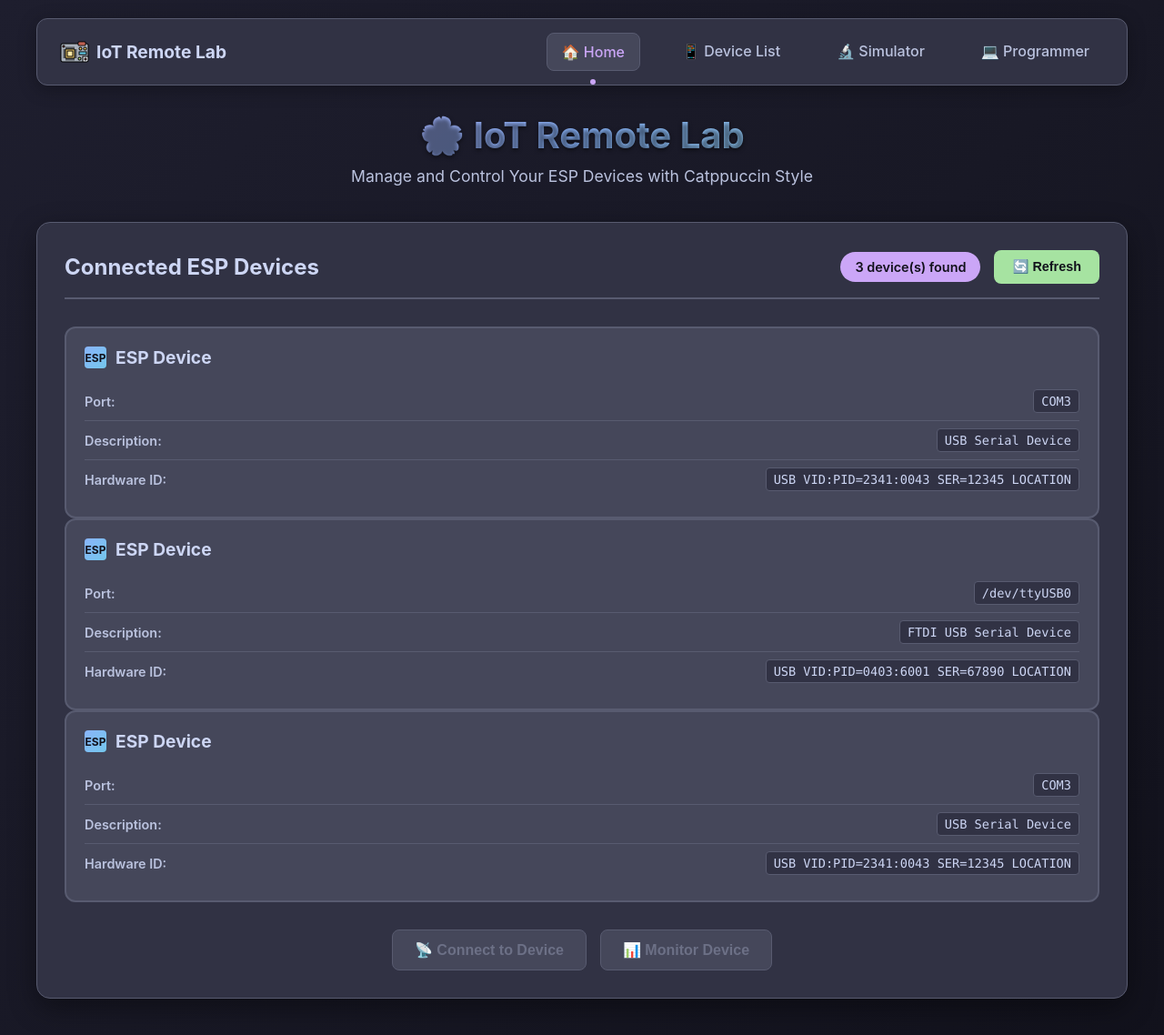
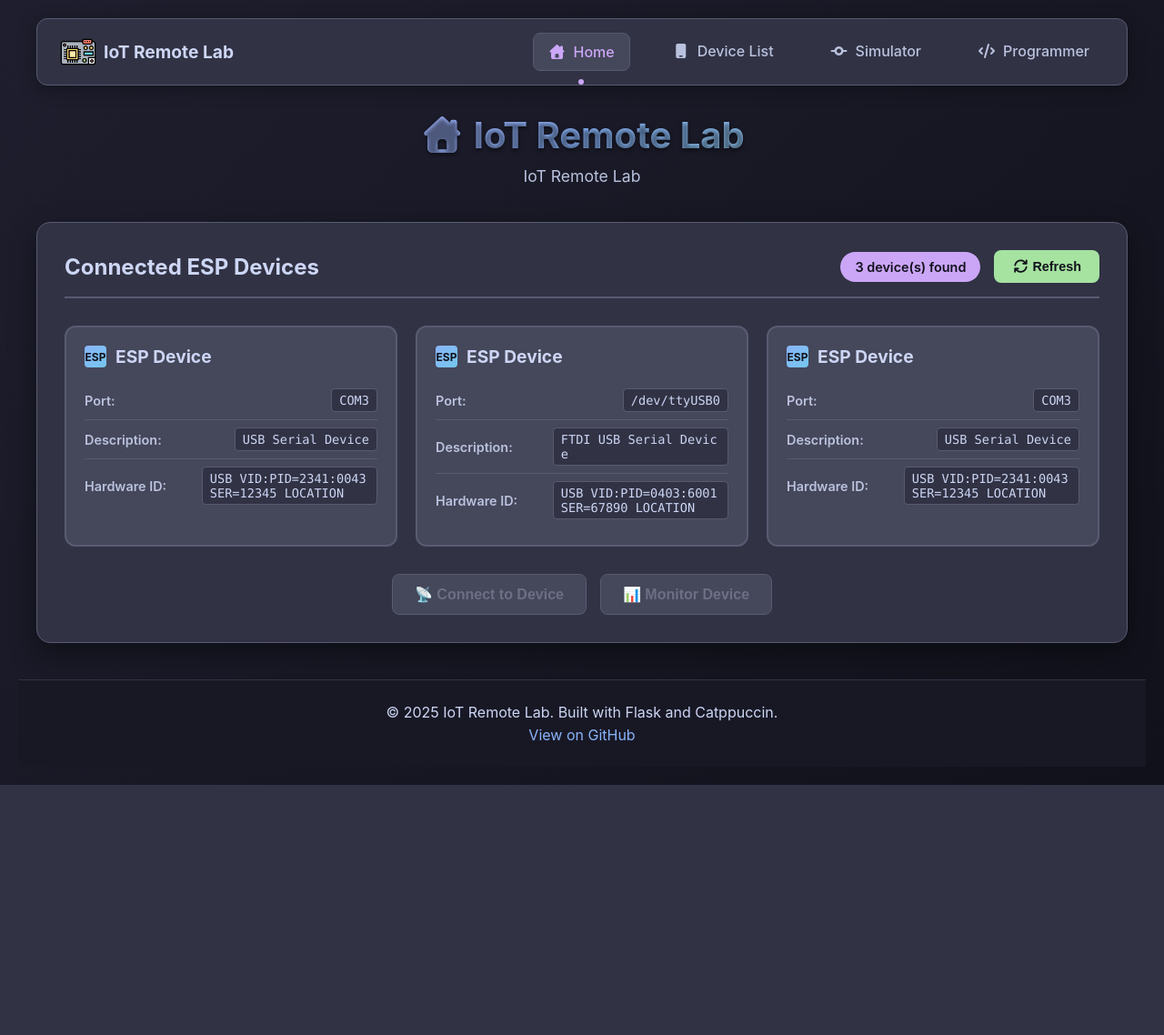
Before and after one commit to aruncs31s/IoT-Remote-Lab, a Flask app: page / in a window 1280 px wide. Shown: the top 1138 px of the page at 91% size. After the commit the page ends 863 px from the top, so only its background shows below. Run offline with Flask 3, Linux system fonts and the light colour scheme; some libraries are stand-ins or nearby versions.

Commit message:
css working

```diff
--- a/iot_remote_lab/server/static/css/base.css
+++ b/iot_remote_lab/server/static/css/base.css
@@ -28,7 +28,6 @@
   --ctp-crust: #11111b;
 }
 
-
 * {
   margin: 0;
   padding: 0;
@@ -36,8 +35,15 @@
 }
 
 body {
-    font-family: -apple-system, BlinkMacSystemFont, 'Segoe UI', Roboto, Oxygen, Ubuntu, Cantarell, sans-serif;
-    background: linear-gradient(135deg, var(--ctp-base) 0%, var(--ctp-mantle) 50%, var(--ctp-crust) 100%);
+  font-family:
+    -apple-system, BlinkMacSystemFont, "Segoe UI", Roboto, Oxygen, Ubuntu,
+    Cantarell, sans-serif;
+  background: linear-gradient(
+    135deg,
+    var(--ctp-base) 0%,
+    var(--ctp-mantle) 50%,
+    var(--ctp-crust) 100%
+  );
   min-height: 100vh;
   padding: 20px;
   color: var(--ctp-text);
@@ -54,7 +60,7 @@
   border-radius: 12px;
   padding: 15px 25px;
   margin-bottom: 30px;
-    box-shadow: 0 4px 20px rgba(0,0,0,0.3);
+  box-shadow: 0 4px 20px rgba(0, 0, 0, 0.3);
   border: 1px solid var(--ctp-surface2);
 }
 
@@ -74,8 +80,6 @@
   font-size: 1.2rem;
   font-weight: 700;
 }
-
-
 
 .nav-menu {
   display: flex;
@@ -114,7 +118,7 @@
 }
 
 .nav-link.active::after {
-    content: '';
+  content: "";
   position: absolute;
   bottom: -15px;
   left: 50%;
@@ -189,8 +193,13 @@
 .header h1 {
   font-size: 2.5rem;
   margin-bottom: 10px;
-    text-shadow: 0 2px 4px rgba(0,0,0,0.5);
-    background: linear-gradient(135deg, var(--ctp-mauve), var(--ctp-blue), var(--ctp-teal));
+  text-shadow: 0 2px 4px rgba(0, 0, 0, 0.5);
+  background: linear-gradient(
+    135deg,
+    var(--ctp-mauve),
+    var(--ctp-blue),
+    var(--ctp-teal)
+  );
   -webkit-background-clip: text;
   -webkit-text-fill-color: transparent;
   background-clip: text;
@@ -205,7 +214,7 @@
   background: var(--ctp-surface0);
   border-radius: 15px;
   padding: 30px;
-    box-shadow: 0 10px 30px rgba(0,0,0,0.4);
+  box-shadow: 0 10px 30px rgba(0, 0, 0, 0.4);
   border: 1px solid var(--ctp-surface2);
 }
 
@@ -284,7 +293,7 @@
 }
 
 .card.selected::before {
-    content: '✓';
+  content: "✓";
   position: absolute;
   top: 15px;
   right: 15px;
@@ -342,7 +351,7 @@
 
 .detail-value {
   color: var(--ctp-text);
-    font-family: 'JetBrains Mono', 'Monaco', 'Menlo', 'Consolas', monospace;
+  font-family: "JetBrains Mono", "Monaco", "Menlo", "Consolas", monospace;
   font-size: 0.85rem;
   background: var(--ctp-surface0);
   padding: 4px 8px;
@@ -455,7 +464,8 @@
 }
 
 @keyframes pulse {
-    0%, 100% {
+  0%,
+  100% {
     transform: scale(1);
   }
   50% {
@@ -524,9 +534,8 @@
   opacity: 0.9;
 }
 
-
 .nav-brand-icon {
-  width: 2rem; /* Adjust this value to make it smaller or larger */
+  width: 2.5rem; /* Adjust this value to make it smaller or larger */
   margin-right: 8px; /* Adds some space between the icon and the text */
   vertical-align: middle; /* Helps align the icon with the text */
 }
--- a/iot_remote_lab/server/templates/base.html
+++ b/iot_remote_lab/server/templates/base.html
@@ -1,14 +1,19 @@
 <!DOCTYPE html>
 <html lang="en">
+
 <head>
     <meta charset="UTF-8">
     <meta name="viewport" content="width=device-width, initial-scale=1.0">
-    <title>{% block title %}IoT Remote Lab{% endblock %}</title>
+    <title>{% block title %}IoT Remote Lab 1{% endblock %}</title>
     <link rel="stylesheet" type="text/css" href="{{ url_for('static', filename='css/base.css') }}">
     <link rel="icon" type="image/png" href="{{ url_for('static', filename='images/logo.png') }}">
+    <link rel="stylesheet" href="https://cdnjs.cloudflare.com/ajax/libs/font-awesome/7.0.1/css/all.min.css" integrity="sha512-2SwdPD6INVrV/lHTZbO2nodKhrnDdJK9/kg2XD1r9uGqPo1cUbujc+IYdlYdEErWNu69gVcYgdxlmVmzTWnetw==" crossorigin="anonymous" referrerpolicy="no-referrer"
+    />
+    {% block extra_css %}
+    {% endblock %}
     <style>
+        /* Footer Styles */
 
-    /* Footer Styles */
         .footer {
             background: var(--ctp-mantle);
             color: var(--ctp-text);
@@ -38,6 +43,7 @@
 
     {% block extra_head %}{% endblock %}
 </head>
+
 <body>
     <div class="container">
         <!-- Navigation Bar -->
@@ -45,42 +51,42 @@
             <div class="nav-container">
                 <a href="{{ url_for('home') }}" class="nav-brand">
                     <img src="{{ url_for('static', filename='images/logo.png') }}" id="the_image" class="nav-brand-icon" alt="Icon">
-                    <!-- <span class="nav-brand-icon">🌸</span> -->
                     IoT Remote Lab
                 </a>
 
                 <ul class="nav-menu" id="nav-menu">
                     <li class="nav-item">
                         <a href="{{ url_for('home') }}" class="nav-link {% if request.endpoint == 'home' %}active{% endif %}">
-                            🏠 Home
+                            <i class="fa-solid fa-house-chimney"></i> Home
                         </a>
                     </li>
                     <li class="nav-item">
                         <a href="{{ url_for('device_list_page') }}" class="nav-link {% if request.endpoint == 'device_list_page' %}active{% endif %}">
-                            📱 Device List
+                            <i class="fa-solid fa-mobile"></i> Device List
                         </a>
                     </li>
                     <li class="nav-item">
                         <a href="{{ url_for('simulator') }}" class="nav-link {% if request.endpoint == 'simulator' %}active{% endif %}">
-                            🔬 Simulator
+                            <i class="fa-solid fa-code-commit"></i> Simulator
                         </a>
                     </li>
                     <li class="nav-item">
                         <a href="{{ url_for('programmer') }}" class="nav-link {% if request.endpoint == 'programmer' %}active{% endif %}">
-                            💻 Programmer
+                            <i class="fa-solid fa-code"></i> Programmer
                         </a>
                     </li>
                 </ul>
 
                 <button class="nav-toggle" id="nav-toggle">
-                    ☰
+                    <i class="fa-solid fa-bars"></i>
                 </button>
             </div>
         </nav>
 
         <div class="header">
-            <h1>{% block page_title %}🌸 IoT Remote Lab{% endblock %}</h1>
-            <p>{% block page_subtitle %}Manage and Control Your ESP Devices with Catppuccin Style{% endblock %}</p>
+            <h1>{% block page_title %}<img src="{{ url_for('static', filename='images/logo.png') }}" id="the_image" class="nav-brand-icon" alt="Icon">
+ IoT Remote Lab{% endblock %}</h1>
+            <p>{% block page_subtitle %}IoT Remote Lab{% endblock %}</p>
         </div>
 
         <div class="main-content">
--- a/iot_remote_lab/server/templates/device_list.html
+++ b/iot_remote_lab/server/templates/device_list.html
@@ -2,13 +2,11 @@
 
 {% block title %}Device List - IoT Remote Lab{% endblock %}
 
-{% block page_title %}📱 Device Management{% endblock %}
+{% block page_title %}<i class="fa-solid fa-mobile"></i>Device Management{% endblock %}
 {% block page_subtitle %}Manage and Configure Your ESP Devices{% endblock %}
 
 {% block extra_css %}
-<link rel="stylesheet" href="{{ url_for('static', filename='/css/deviceList.css') }}">
-
-{% endblock %}
+<link rel="stylesheet" href="{{ url_for('static', filename='/css/deviceList.css') }}"> {% endblock %}
 
 {% block content %}
     {% if error %}
--- a/iot_remote_lab/server/templates/home.html
+++ b/iot_remote_lab/server/templates/home.html
@@ -1,10 +1,14 @@
 {% extends "base.html" %}
 
-{% block title %}IoT Remote Lab - ESP Devices | Catppuccin Theme{% endblock %}
+{% block title %}IoT Remote Lab{% endblock %}
+
+{% block page_title %} <i class="fa-solid fa-house-chimney"></i> IoT Remote Lab{% endblock %}
 
 {% block extra_css %}
 <link rel="stylesheet" href="{{ url_for('static', filename='css/home.css') }}">
 {% endblock %}
+
+
 
 {% block content %}
     {% if error %}
@@ -17,7 +21,11 @@
         <h2>Connected ESP Devices</h2>
         <div style="display: flex; gap: 15px; align-items: center;">
             <span class="count-badge">{{ devices|length }} device(s) found</span>
-            <button class="refresh-btn" onclick="location.reload()">🔄 Refresh</button>
+            <button class="refresh-btn" onclick="location.reload()">
+                <i class="fa-solid fa-arrows-rotate">
+                </i>
+                Refresh
+            </button>
         </div>
     </div>
 
```
Lines whose indentation alone changed are shown as unchanged.
